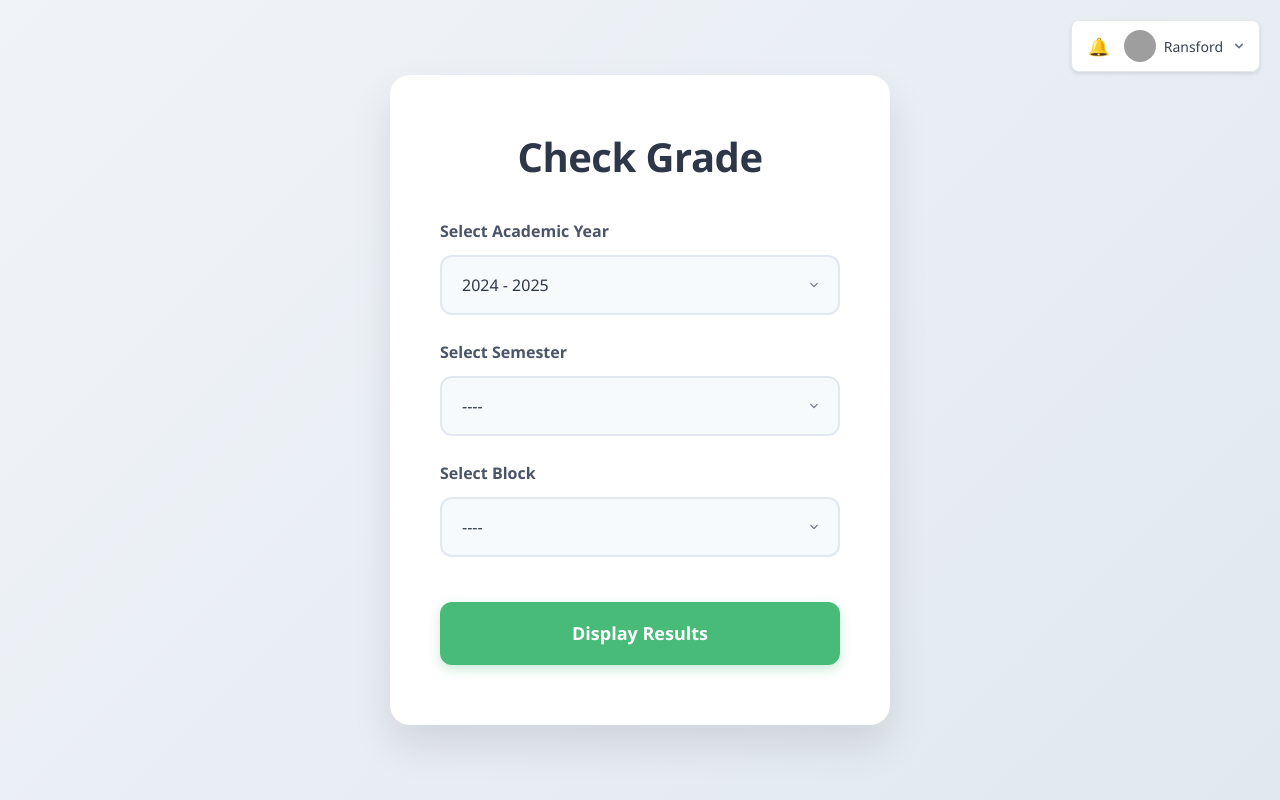
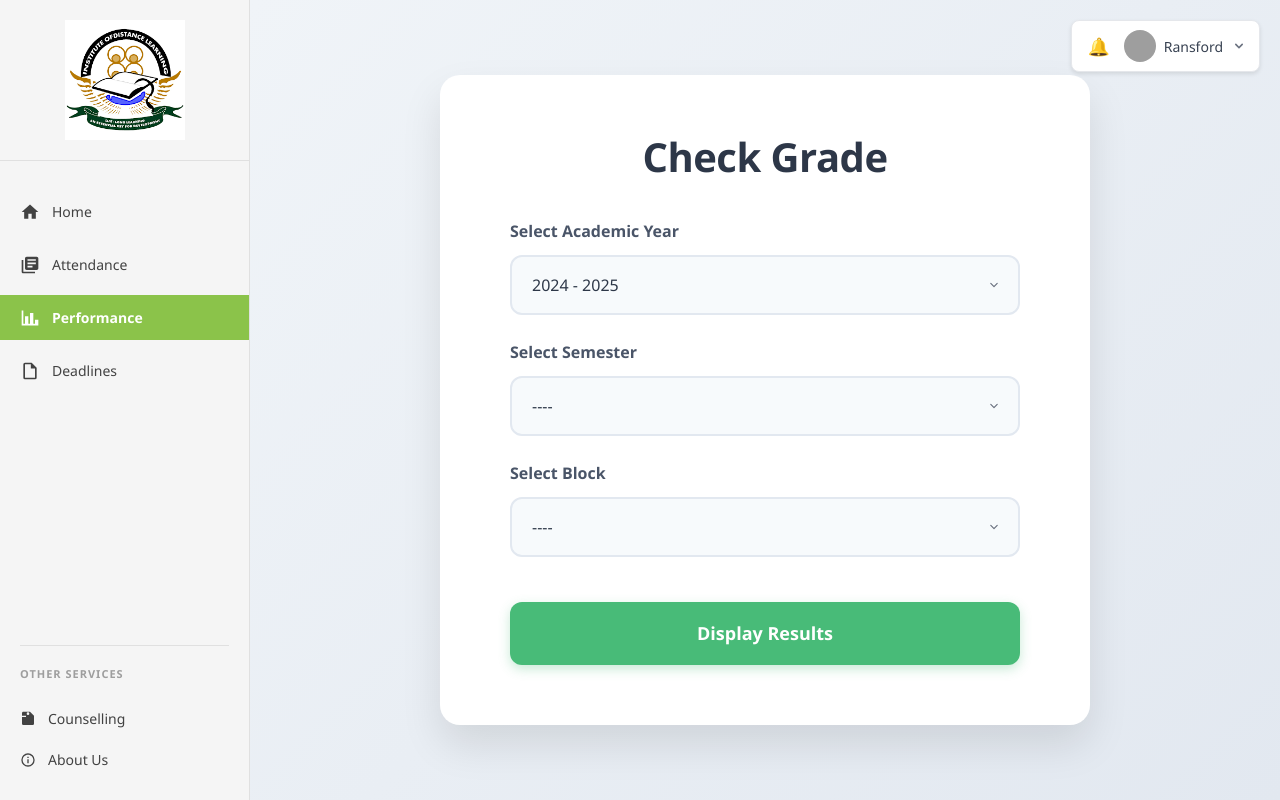
Before and after one commit to mensahsandra/spmproject_frontend, a React (Vite) app: page /test-select-result in a window 1280 px wide. Built offline with nearby package versions, Linux system fonts and the light colour scheme; grey boxes are pictures that could not be loaded.

Commit message:
🔧 Add sidebar back and extend card width - improved navigation and wider form layout

```diff
--- a/src/pages/NewSelectResultPage.tsx
+++ b/src/pages/NewSelectResultPage.tsx
@@ -22,12 +22,198 @@ const NewSelectResultPage: React.FC = () => {
 
   return (
     <div style={{
+      display: 'flex',
+      minHeight: '100vh',
+      backgroundColor: '#f8fafc'
+    }}>
+      {/* SIDEBAR */}
+      <aside style={{
+        position: 'fixed',
+        left: 0,
+        top: 0,
+        width: '250px',
+        height: '100vh',
+        backgroundColor: '#F5F5F5',
+        color: '#424242',
+        zIndex: 1000,
+        display: 'flex',
+        flexDirection: 'column',
+        overflowY: 'auto',
+        borderRight: '1px solid #E0E0E0',
+        fontFamily: "'Segoe UI', sans-serif"
+      }}>
+        {/* Logo Section */}
+        <div style={{
+          padding: '20px',
+          textAlign: 'center',
+          borderBottom: '1px solid #E0E0E0'
+        }}>
+          <img
+            src="/assets/images/KNUST IDL Logo.png"
+            alt="KNUST IDL Logo"
+            style={{ maxWidth: '120px', height: 'auto' }}
+          />
+        </div>
+
+        {/* Navigation */}
+        <nav style={{ padding: '20px 0', flex: 1 }}>
+          <ul style={{ listStyle: 'none', padding: 0, margin: 0 }}>
+            <li style={{
+              padding: '12px 20px',
+              cursor: 'pointer',
+              display: 'flex',
+              alignItems: 'center',
+              gap: '12px',
+              color: '#424242',
+              margin: '8px 0',
+              fontSize: '14px',
+              minHeight: '44px',
+              transition: 'background-color 0.2s'
+            }}
+            onClick={() => window.location.href = '/student/dashboard'}
+            onMouseEnter={(e) => e.currentTarget.style.backgroundColor = 'rgba(0, 0, 0, 0.05)'}
+            onMouseLeave={(e) => e.currentTarget.style.backgroundColor = 'transparent'}
+            >
+              <svg width="20" height="20" viewBox="0 0 24 24" fill="currentColor">
+                <path d="M10 20v-6h4v6h5v-8h3L12 3 2 12h3v8z"/>
+              </svg>
+              <span>Home</span>
+            </li>
+
+            <li style={{
+              padding: '12px 20px',
+              cursor: 'pointer',
+              display: 'flex',
+              alignItems: 'center',
+              gap: '12px',
+              color: '#424242',
+              margin: '8px 0',
+              fontSize: '14px',
+              minHeight: '44px',
+              transition: 'background-color 0.2s'
+            }}
+            onClick={() => window.location.href = '/student/record-attendance'}
+            onMouseEnter={(e) => e.currentTarget.style.backgroundColor = 'rgba(0, 0, 0, 0.05)'}
+            onMouseLeave={(e) => e.currentTarget.style.backgroundColor = 'transparent'}
+            >
+              <svg width="20" height="20" viewBox="0 0 24 24" fill="currentColor">
+                <path d="M4 6H2v14c0 1.1.9 2 2 2h14v-2H4V6zm16-4H8c-1.1 0-2 .9-2 2v12c0 1.1.9 2 2 2h12c1.1 0 2-.9 2-2V4c0-1.1-.9-2-2-2zm-1 9H9V9h10v2zm-4 4H9v-2h6v2zm4-8H9V5h10v2z"/>
+              </svg>
+              <span>Attendance</span>
+            </li>
+
+            <li style={{
+              padding: '12px 20px',
+              cursor: 'pointer',
+              display: 'flex',
+              alignItems: 'center',
+              gap: '12px',
+              fontWeight: 600,
+              color: 'white',
+              backgroundColor: '#8BC34A',
+              margin: '8px 0',
+              fontSize: '14px',
+              minHeight: '44px'
+            }}>
+              <svg width="20" height="20" viewBox="0 0 24 24" fill="currentColor">
+                <path d="M22,21H2V3H4V19H6V10H10V19H12V6H16V19H18V14H22V21Z"/>
+              </svg>
+              <span>Performance</span>
+            </li>
+
+            <li style={{
+              padding: '12px 20px',
+              cursor: 'pointer',
+              display: 'flex',
+              alignItems: 'center',
+              gap: '12px',
+              color: '#424242',
+              margin: '8px 0',
+              fontSize: '14px',
+              minHeight: '44px',
+              transition: 'background-color 0.2s'
+            }}
+            onClick={() => window.location.href = '/student/notifications?tab=deadlines'}
+            onMouseEnter={(e) => e.currentTarget.style.backgroundColor = 'rgba(0, 0, 0, 0.05)'}
+            onMouseLeave={(e) => e.currentTarget.style.backgroundColor = 'transparent'}
+            >
+              <svg width="20" height="20" viewBox="0 0 24 24" fill="currentColor">
+                <path d="M14,2H6A2,2 0 0,0 4,4V20A2,2 0 0,0 6,22H18A2,2 0 0,0 20,20V8L14,2M18,20H6V4H13V9H18V20Z"/>
+              </svg>
+              <span>Deadlines</span>
+            </li>
+          </ul>
+        </nav>
+
+        {/* Other Services */}
+        <div style={{ marginTop: 'auto', padding: '20px 0' }}>
+          <div style={{
+            height: '1px',
+            background: '#E0E0E0',
+            margin: '0 20px 20px'
+          }}></div>
+          <div style={{
+            color: '#9E9E9E',
+            fontSize: '11px',
+            fontWeight: 600,
+            textTransform: 'uppercase',
+            letterSpacing: '1px',
+            padding: '0 20px 16px'
+          }}>
+            OTHER SERVICES
+          </div>
+          <ul style={{ listStyle: 'none', padding: 0, margin: 0 }}>
+            <li style={{
+              padding: '10px 20px',
+              fontSize: '14px',
+              color: '#424242',
+              cursor: 'pointer',
+              display: 'flex',
+              alignItems: 'center',
+              gap: '12px',
+              transition: 'background-color 0.2s'
+            }}
+            onClick={() => window.open('https://kcc.knust.edu.gh/', '_blank')}
+            onMouseEnter={(e) => e.currentTarget.style.backgroundColor = 'rgba(0, 0, 0, 0.05)'}
+            onMouseLeave={(e) => e.currentTarget.style.backgroundColor = 'transparent'}
+            >
+              <svg width="16" height="16" viewBox="0 0 24 24" fill="currentColor">
+                <path d="M12,2A2,2 0 0,1 14,4A2,2 0 0,1 12,6A2,2 0 0,1 10,4A2,2 0 0,1 12,2M21,9V7L15,1H5C3.89,1 3,1.89 3,3V7H9V9H3V19A2,2 0 0,0 5,21H19A2,2 0 0,0 21,19V9M7,15V17H17V15H7Z"/>
+              </svg>
+              <span>Counselling</span>
+            </li>
+            <li style={{
+              padding: '10px 20px',
+              fontSize: '14px',
+              color: '#424242',
+              cursor: 'pointer',
+              display: 'flex',
+              alignItems: 'center',
+              gap: '12px',
+              transition: 'background-color 0.2s'
+            }}
+            onMouseEnter={(e) => e.currentTarget.style.backgroundColor = 'rgba(0, 0, 0, 0.05)'}
+            onMouseLeave={(e) => e.currentTarget.style.backgroundColor = 'transparent'}
+            >
+              <svg width="16" height="16" viewBox="0 0 24 24" fill="currentColor">
+                <path d="M11,9H13V7H11M12,20C7.59,20 4,16.41 4,12C4,7.59 7.59,4 12,4C16.41,4 20,7.59 20,12C20,16.41 16.41,20 12,20M12,2A10,10 0 0,0 2,12A10,10 0 0,0 12,22A10,10 0 0,0 22,12A10,10 0 0,0 12,2M11,17H13V11H11V17Z"/>
+              </svg>
+              <span>About Us</span>
+            </li>
+          </ul>
+        </div>
+      </aside>
+
+      {/* Main Content Area */}
+      <main style={{
+        marginLeft: '250px',
+        flex: 1,
         minHeight: '100vh',
         background: 'linear-gradient(135deg, #f0f4f8 0%, #e2e8f0 100%)',
         display: 'flex',
         alignItems: 'center',
         justifyContent: 'center',
-      padding: '20px',
+        padding: '40px',
         fontFamily: "'Segoe UI', Tahoma, Geneva, Verdana, sans-serif"
       }}>
         {/* Profile Dropdown - Fixed Position */}
@@ -40,14 +226,14 @@ const NewSelectResultPage: React.FC = () => {
           <ProfileDropdown />
         </div>
 
-      {/* Centered Card */}
+        {/* Centered Card - Extended Width */}
         <div style={{
           backgroundColor: 'white',
           borderRadius: '20px',
           boxShadow: '0 20px 40px rgba(0,0,0,0.1)',
-        padding: '60px 50px',
+          padding: '60px 70px',
           width: '100%',
-        maxWidth: '500px',
+          maxWidth: '650px',
           textAlign: 'center'
         }}>
         {/* Title */}
@@ -219,6 +405,7 @@ const NewSelectResultPage: React.FC = () => {
           </button>
         </div>
         </div>
+      </main>
     </div>
   );
 };
```
Lines whose indentation alone changed are shown as unchanged.
